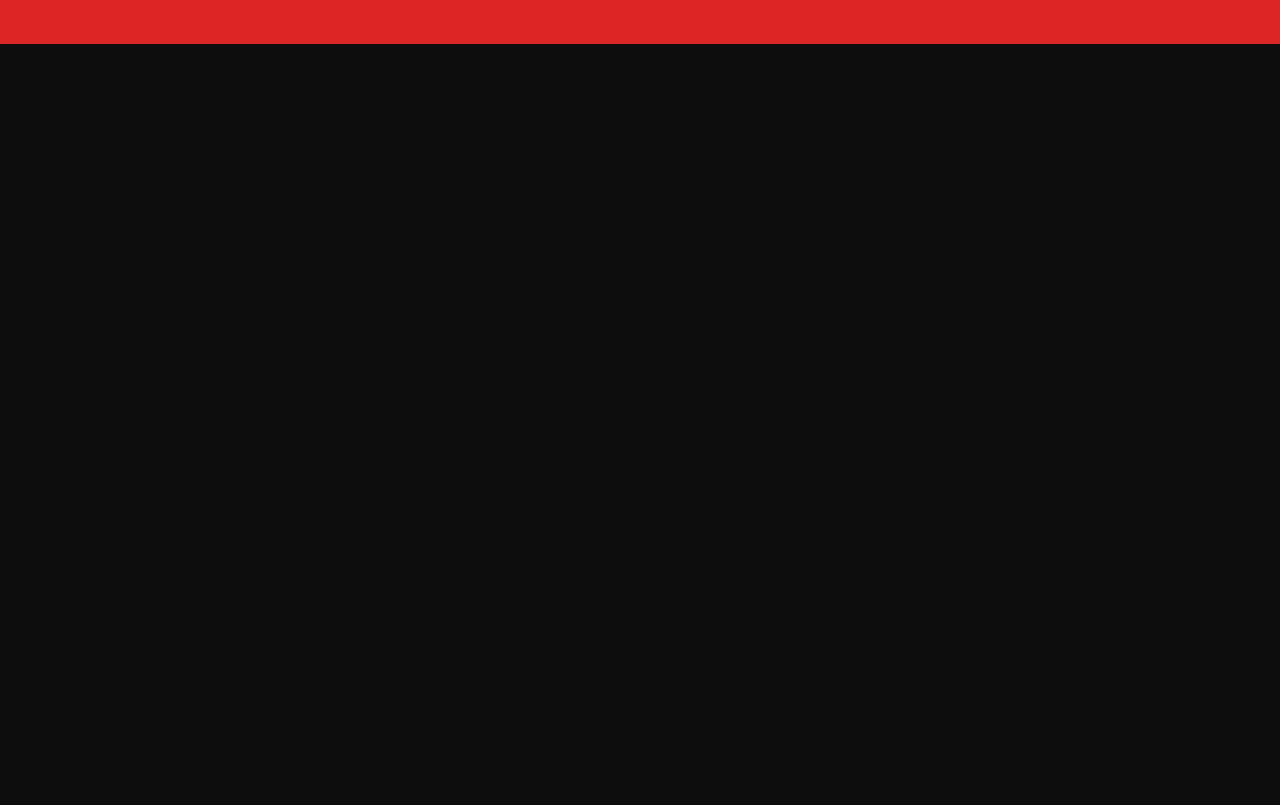
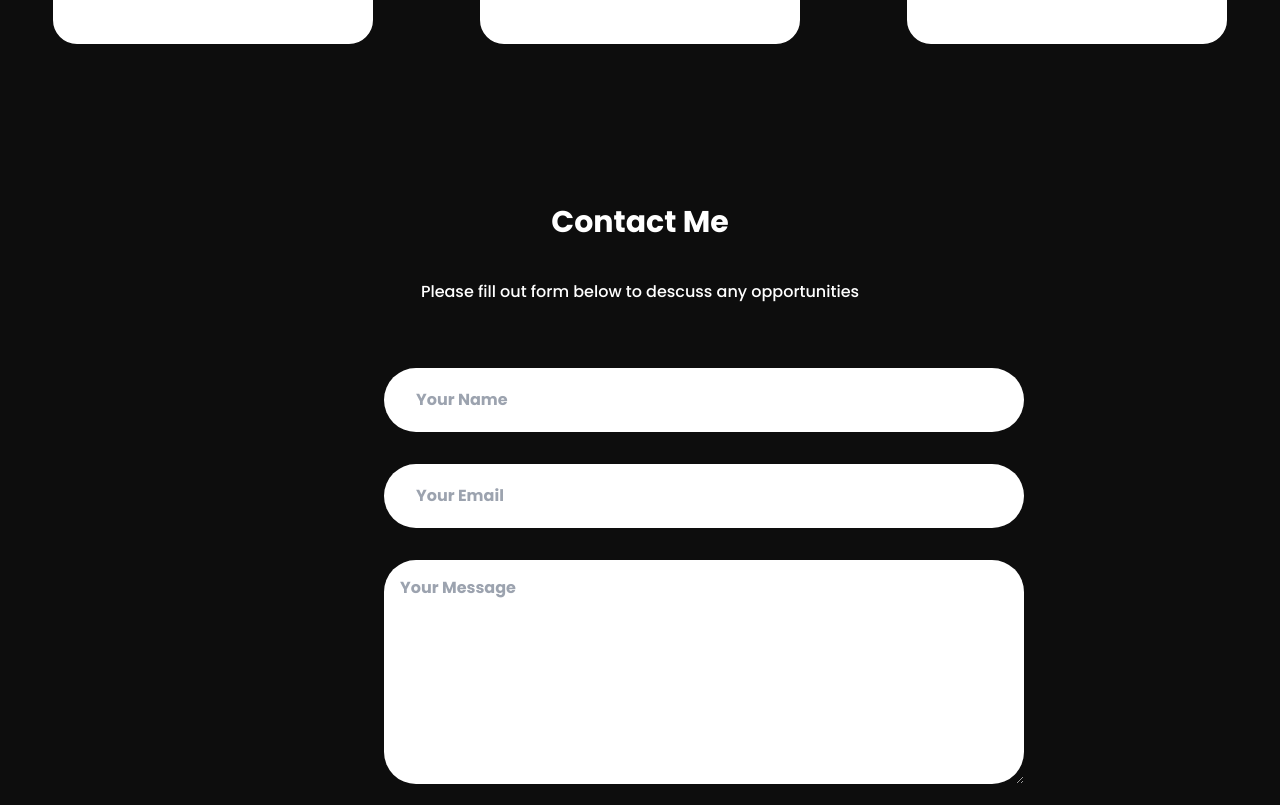
Before and after one commit to Siblur-Rahman/my-portfolio, a React (Vite) app: page / in a window 1280 px wide. Shown: the part 1960-2765 px from the top of the page. Before the commit the page ends 2004 px from the top, so only its background shows below. Built offline with nearby package versions, Linux system fonts and the light colour scheme.

Commit message:
Contact section added

```diff
--- a/src/App.jsx
+++ b/src/App.jsx
@@ -5,6 +5,7 @@
 import Navbar from './components/Navbar/Navbar'
 import Skills from './components/Skills/Skills'
 import Projects from './components/Projects/Projects';
+import Contact from './components/Contact/Contact';
 
 function App() {
 
@@ -15,10 +16,7 @@
      <About/>
      <Skills/>
      <Projects/>
-     {/*
-
-
-     <Contact/> */}
+     <Contact/>
     </>
   )
 }
--- /dev/null
+++ b/src/components/Contact/Contact.css
@@ -0,0 +1,61 @@
+.contactSection{
+    height: 30rem;
+    width: 100vw;
+    padding-top: 5rem;
+}
+.contactDescription{
+    text-align: center
+}
+.form{
+    width: 40vw;
+    margin: 2rem auto;
+    padding-bottom: 3rem;
+}
+.input{
+   height: 3rem;
+   width: 50vw;
+   border: none;
+   border-radius: 3rem;
+   padding: 2rem;
+   margin-top: 2rem;
+   font-weight: 700;
+   color: black;
+}
+input::placeholder{
+    color: black;
+}
+.textarea{
+    height:14rem ;
+    width: 50vw;
+    border-radius: 2rem;
+    margin-top: 2rem;
+    border: none;
+    outline: none;
+    padding: 1rem;
+    color: black;
+    font-weight: 700;
+}
+textarea::placeholder{
+    color: black;
+    font-weight: 700;
+}
+.submit{
+    display: flex;
+
+    margin-top: 1rem;
+    width: 50vw;
+}
+.submitBtn{
+    height: 3rem;
+    width: 50%;
+    color: black;
+    font-weight: 700;
+    font-size: 1.3rem;
+    border: none;
+    border-radius: 5rem;
+    background-color: white;
+    margin: auto;
+}
+.submitBtn:hover{
+    background-color: rgb(0, 255, 255);
+}
--- /dev/null
+++ b/src/components/Contact/Contact.jsx
@@ -0,0 +1,25 @@
+import './Contact.css'
+import Heading from '../Heading/Heading'
+
+
+const Contact = () => {
+    return (
+        <div className='contactSection'>
+            <Heading Heading={'Contact Me'}/>
+            <div className="contactDescription">
+                <h3>Please fill out form below to descuss any opportunities</h3>
+            </div>
+            <form action="" className='form'>
+                <input placeholder="Your Name" className='inputName input' rows="5" cols="50"/>
+                <br />
+                <input placeholder="Your Email" className='input' type='email'/>
+                <textarea placeholder='Your Message' className='textarea'/>
+                <div className='submit'>
+                    <button type='submit' className='submitBtn'>Submit</button>
+                </div>
+            </form>
+        </div>
+    );
+};
+
+export default Contact;
--- a/src/components/Heading/Heading.jsx
+++ b/src/components/Heading/Heading.jsx
@@ -2,7 +2,7 @@
 
 const Heading = ({Heading}) => {
     return (
-        <div className="text-3xl hover:text-[aqua] font-bold text-center">
+        <div className="text-3xl hover:text-[aqua] font-bold text-center mb-10">
             {Heading}
         </div>
     );
--- a/src/components/Navbar/Navbar.css
+++ b/src/components/Navbar/Navbar.css
@@ -23,15 +23,20 @@
     border-bottom: 4px solid rgb(0, 255, 255);
     color: rgb(0, 255, 255);
 }
-.btn{
+.navBtn{
     height: 2rem;
     width: 10vw;
     border: none;
+    background: white;
     color: black;
     font-weight: 700;
     border-radius: 6rem;
+    padding: 4px 10px;
 }
-.btn:hover{
+.navBtn:hover{
+    background-color: rgb(0, 255, 255);
+}
+.btnActive{
     background-color: rgb(0, 255, 255);
 }
 .active{
@@ -39,16 +44,3 @@
     border-bottom: 4px solid rgb(0, 255, 255);
     color: rgb(0, 255, 255);
   }
-
-  @media only screen and (min-width: 768px) and (max-width:1024px) and (orientation: landscape){
-    .logo h1{
-        font-size: 1.8rem;
-        color: brown;
-    }
-    .list{
-        font-size: 0.9rem;
-    }
-    .btn{
-        width: 15vw;
-    }
-  }
--- a/src/components/Navbar/Navbar.jsx
+++ b/src/components/Navbar/Navbar.jsx
@@ -14,13 +14,10 @@
                 <Link activeClass="active" to="skillsSection" spy={true} smooth={true} offset={-100} duration={500} className="list">Skills</Link>
                 <Link activeClass="active" to="projectsSection" spy={true} smooth={true} offset={-100} duration={500} className="list">Projects</Link>
             </div>
-            <div className="btnNav">
-                <button onClick={()=>{
-                    const contactSection = document.getElementsByClassName('contactSection')[0];
-                    if(contactSection){
-                        contactSection.scrollIntoView({behavior: "smooth"})
-                    }
-                }} className="btn">Contact Me</button>
+            <div className="">
+                {/* <button className="navBtn"> */}
+                    <Link activeClass="btnActive" to="contactSection" spy={true} smooth={true} offset={-100} duration={500} className="navBtn">Contact Me</Link>
+                    {/* </button> */}
             </div>
         </div>
     );
--- a/src/components/Projects/Projects.jsx
+++ b/src/components/Projects/Projects.jsx
@@ -4,9 +4,9 @@
 
 const Projects = () => {
     return (
-        <div className="projectsSection py-10 bg-red-600">
+        <div className="projectsSection py-10">
             <Heading Heading={'My Projects'}/>
-            <div className="md:flex w-full md:justify-evenly mt-20 sm:m-auto">
+            <div className="lg:flex w-full md:justify-evenly mt-20 sm:m-auto">
                 <Project project={'Blogs Web Site'}/>
                 <Project project={'Tourism Management'}/>
                 <Project project={'ContestHUB'}/>
--- a/src/components/Skills/Skills.jsx
+++ b/src/components/Skills/Skills.jsx
@@ -8,7 +8,7 @@
 
             <Heading Heading={'My Skills'}/>
 
-           <div className="mt-20 grid md:grid-cols-4 sm:grid-cols-2 md:gap-5 justify-items-center">
+           <div className="mt-20 grid lg:grid-cols-4 grid-cols-2 lg:gap-5 justify-items-center">
 
                                 <SkilsItem skil={<FaReact className='text-[80px] text-[#01d1f7]'/>}/>
 
```
